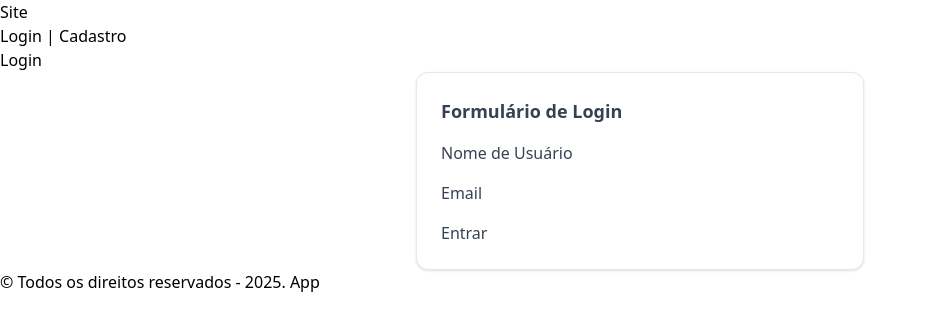
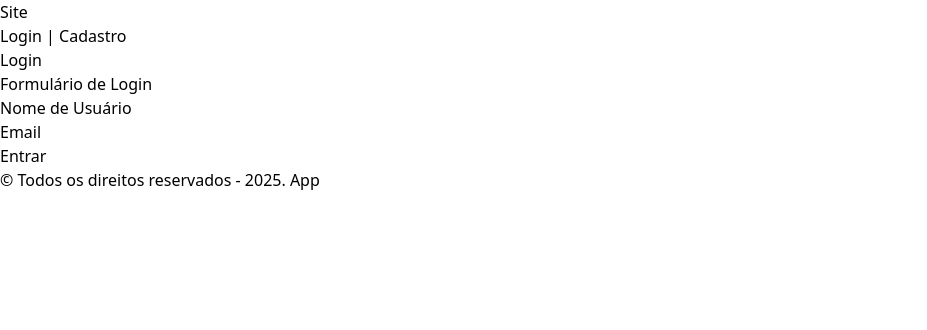
Before and after one commit to LucasRafa22/Login-Cadastro, a React (Vite) app in the folder access-control-cp/: page / in a window 1280 px wide. Shown: the top 330 px of the page, without its empty margins (0-927 px from the left). Built offline with nearby package versions, Linux system fonts and the light colour scheme.

Commit message:
feat: atualizando para aparecer no,e, nome de usuario e email no site

```diff
--- a/access-control-cp/src/routes/Login/index.tsx
+++ b/access-control-cp/src/routes/Login/index.tsx
@@ -37,8 +37,8 @@ export default function Login() {
         <main>
             <h1>Login</h1>
             <div>
-                <form onSubmit={handleSubmit(onSubmit)} className="mx-auto max-w-md space-y-4 rounded-xl border border-gray-200 bg-white p-6 shadow text-gray-700">
-                    <h2 className="text-lg font-semibold">Formulário de Login</h2>
+                <form onSubmit={handleSubmit(onSubmit)}>
+                    <h2>Formulário de Login</h2>
 
                     <div>
                         <label htmlFor="nomeUsuario">Nome de Usuário</label>
--- a/access-control-cp/src/routes/Site/index.tsx
+++ b/access-control-cp/src/routes/Site/index.tsx
@@ -1,13 +1,17 @@
+import { useLocation } from "react-router-dom"
+import type { TipoCadastro } from "../../types/tipoCadastro"
+
 export default function Site(){
-
+    const location = useLocation()
+    const usuario = location.state as TipoCadastro
 
     return(
         <main>
             <h1>Bem vindo ao nosso site!</h1>
             <div>
-                <h2>Nome: </h2>
-                <h2>Nome de usuário: </h2>
-                <h2>Email: </h2>
+                <h2>Nome: {usuario?.nome}</h2>
+                <h2>Nome de usuário: {usuario?.nomeUsuario}</h2>
+                <h2>Email: {usuario?.email}</h2>
             </div>
         </main>
     )
```
Also changed, not shown: 1 other file (tests, documents, lock files or other folders).
